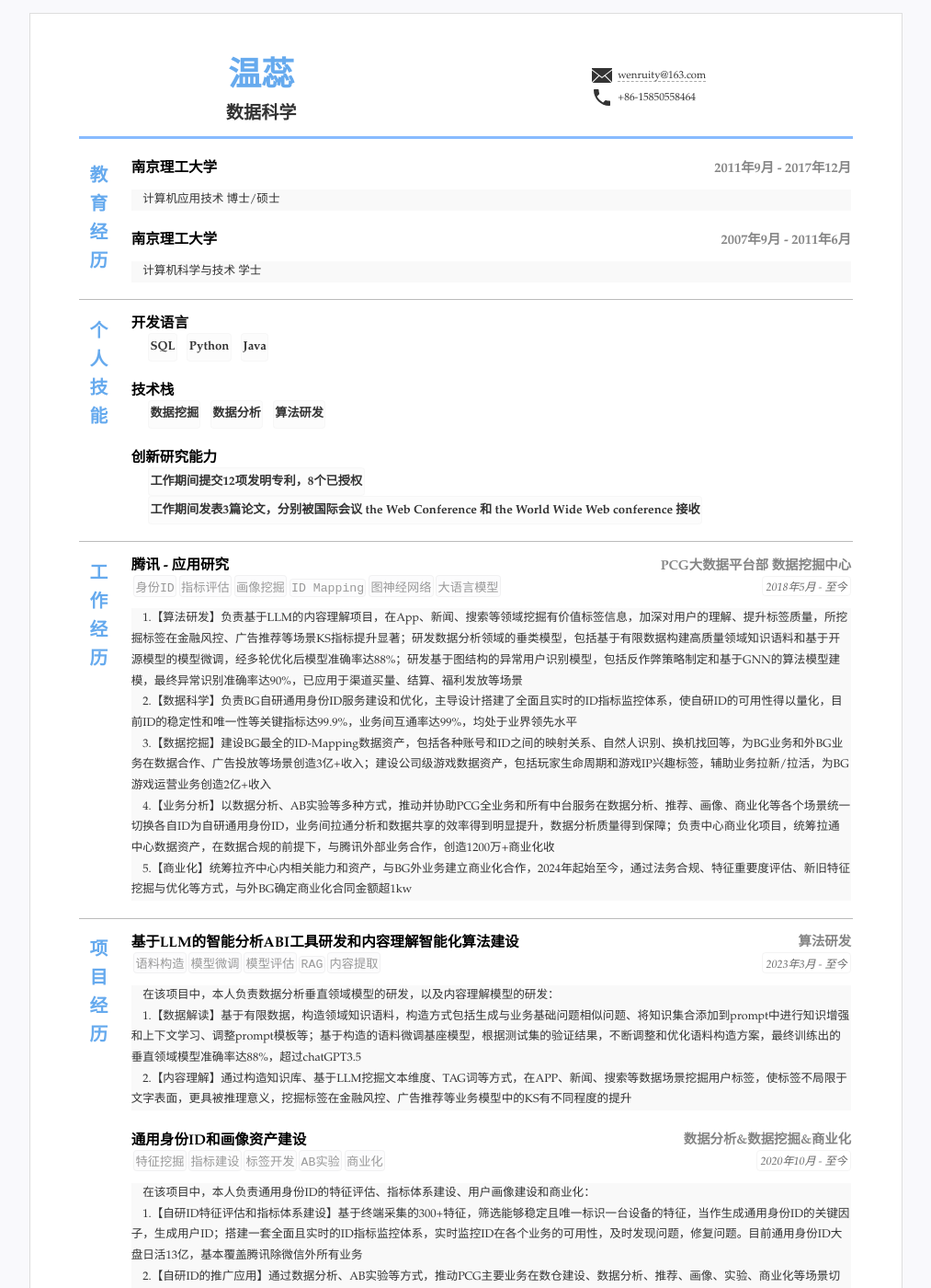
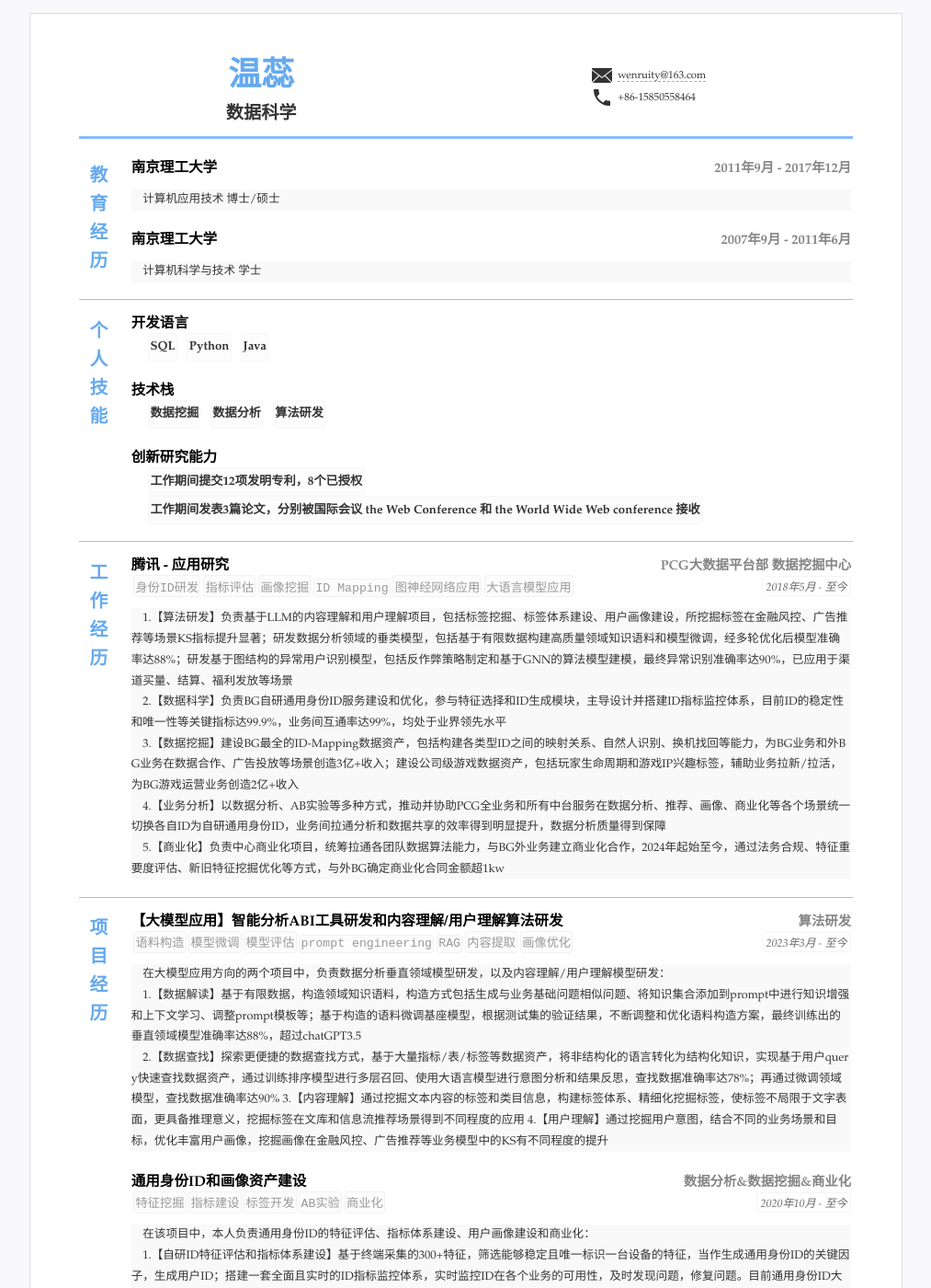
Before and after one commit to wenruity/resume1, a Jekyll site: the page built from index.html, in a window 1280 px wide and 1400 px high. Shown: the whole window at 92% size, without its empty margins (133-1146 px from the left). Built offline with Jekyll 4.4.1, drawn with Linux system fonts in a browser that asks for light colours.

Commit message:
Update resume.yml

```diff
--- a/_data/resume.yml
+++ b/_data/resume.yml
@@ -69,18 +69,19 @@ main: #简历主要内容，
     sub: PCG大数据平台部 数据挖掘中心
     duration: "2018年5月 - 至今"
     tags:
-    - 身份ID
+    - 身份ID研发
     - 指标评估
     - 画像挖掘
     - ID Mapping
-    - 图神经网络
-    - 大语言模型
+    - 图神经网络应用
+    - 大语言模型应用
     # summary: 职务或者工作总结(自动折叠)
-    detail: 1.【算法研发】负责基于LLM的内容理解项目，在App、新闻、搜索等领域挖掘有价值标签信息，加深对用户的理解、提升标签质量，所挖掘标签在金融风控、广告推荐等场景KS指标提升显著；研发数据分析领域的垂类模型，包括基于有限数据构建高质量领域知识语料和基于开源模型的模型微调，经多轮优化后模型准确率达88%；研发基于图结构的异常用户识别模型，包括反作弊策略制定和基于GNN的算法模型建模，最终异常识别准确率达90%，已应用于渠道买量、结算、福利发放等场景 <br>  &nbsp &nbsp
-            2.【数据科学】负责BG自研通用身份ID服务建设和优化，主导设计搭建了全面且实时的ID指标监控体系，使自研ID的可用性得以量化，目前ID的稳定性和唯一性等关键指标达99.9%，业务间互通率达99%，均处于业界领先水平 <br>  &nbsp &nbsp
-            3.【数据挖掘】建设BG最全的ID-Mapping数据资产，包括各种账号和ID之间的映射关系、自然人识别、换机找回等，为BG业务和外BG业务在数据合作、广告投放等场景创造3亿+收入；建设公司级游戏数据资产，包括玩家生命周期和游戏IP兴趣标签，辅助业务拉新/拉活，为BG游戏运营业务创造2亿+收入 <br>  &nbsp &nbsp
-            4.【业务分析】以数据分析、AB实验等多种方式，推动并协助PCG全业务和所有中台服务在数据分析、推荐、画像、商业化等各个场景统一切换各自ID为自研通用身份ID，业务间拉通分析和数据共享的效率得到明显提升，数据分析质量得到保障；负责中心商业化项目，统筹拉通中心数据资产，在数据合规的前提下，与腾讯外部业务合作，创造1200万+商业化收 <br>  &nbsp &nbsp
-            5.【商业化】统筹拉齐中心内相关能力和资产，与BG外业务建立商业化合作，2024年起始至今，通过法务合规、特征重要度评估、新旧特征挖掘与优化等方式，与外BG确定商业化合同金额超1kw
+    detail: 1.【算法研发】负责基于LLM的内容理解和用户理解项目，包括标签挖掘、标签体系建设、用户画像建设，所挖掘标签在金融风控、广告推荐等场景KS指标提升显著；研发数据分析领域的垂类模型，包括基于有限数据构建高质量领域知识语料和模型微调，经多轮优化后模型准确率达88%；研发基于图结构的异常用户识别模型，包括反作弊策略制定和基于GNN的算法模型建模，最终异常识别准确率达90%，已应用于渠道买量、结算、福利发放等场景 <br>  &nbsp &nbsp
+            2.【数据科学】负责BG自研通用身份ID服务建设和优化，参与特征选择和ID生成模块，主导设计并搭建ID指标监控体系，目前ID的稳定性和唯一性等关键指标达99.9%，业务间互通率达99%，均处于业界领先水平 <br>  &nbsp &nbsp
+            3.【数据挖掘】建设BG最全的ID-Mapping数据资产，包括构建各类型ID之间的映射关系、自然人识别、换机找回等能力，为BG业务和外BG业务在数据合作、广告投放等场景创造3亿+收入；建设公司级游戏数据资产，包括玩家生命周期和游戏IP兴趣标签，辅助业务拉新/拉活，为BG游戏运营业务创造2亿+收入 <br>  &nbsp &nbsp
+            4.【业务分析】以数据分析、AB实验等多种方式，推动并协助PCG全业务和所有中台服务在数据分析、推荐、画像、商业化等各个场景统一切换各自ID为自研通用身份ID，业务间拉通分析和数据共享的效率得到明显提升，数据分析质量得到保障 <br>  &nbsp &nbsp
+            5.【商业化】负责中心商业化项目，统筹拉通各团队数据算法能力，与BG外业务建立商业化合作，2024年起始至今，通过法务合规、特征重要度评估、新旧特征挖掘优化等方式，与外BG确定商业化合同金额超1kw
+
 
     open: open
     #可以设置open默认展开
@@ -88,17 +89,21 @@ main: #简历主要内容，
 - type: Projects
   name: 项目经历
   content:
-  - title: 基于LLM的智能分析ABI工具研发和内容理解智能化算法建设
+  - title: 【大模型应用】智能分析ABI工具研发和内容理解/用户理解算法研发
     duration: 2023年3月 - 至今
     tags:
     - 语料构造
     - 模型微调
     - 模型评估
+    - prompt engineering
     - RAG
     - 内容提取
-    detail: 在该项目中，本人负责数据分析垂直领域模型的研发，以及内容理解模型的研发： <br>  &nbsp &nbsp
+    - 画像优化
+    detail: 在大模型应用方向的两个项目中，负责数据分析垂直领域模型研发，以及内容理解/用户理解模型研发： <br>  &nbsp &nbsp
             1.【数据解读】基于有限数据，构造领域知识语料，构造方式包括生成与业务基础问题相似问题、将知识集合添加到prompt中进行知识增强和上下文学习、调整prompt模板等；基于构造的语料微调基座模型，根据测试集的验证结果，不断调整和优化语料构造方案，最终训练出的垂直领域模型准确率达88%，超过chatGPT3.5 <br>  &nbsp &nbsp
-            2.【内容理解】通过构造知识库、基于LLM挖掘文本维度、TAG词等方式，在APP、新闻、搜索等数据场景挖掘用户标签，使标签不局限于文字表面，更具被推理意义，挖掘标签在金融风控、广告推荐等业务模型中的KS有不同程度的提升
+            2.【数据查找】探索更便捷的数据查找方式，基于大量指标/表/标签等数据资产，将非结构化的语言转化为结构化知识，实现基于用户query快速查找数据资产，通过训练排序模型进行多层召回、使用大语言模型进行意图分析和结果反思，查找数据准确率达78%；再通过微调领域模型，查找数据准确率达90%
+            3.【内容理解】通过挖掘文本内容的标签和类目信息，构建标签体系、精细化挖掘标签，使标签不局限于文字表面，更具备推理意义，挖掘标签在文库和信息流推荐场景得到不同程度的应用
+            4.【用户理解】通过挖掘用户意图，结合不同的业务场景和目标，优化丰富用户画像，挖掘画像在金融风控、广告推荐等业务模型中的KS有不同程度的提升
     sub: 算法研发
 
   - title: 通用身份ID和画像资产建设
```
